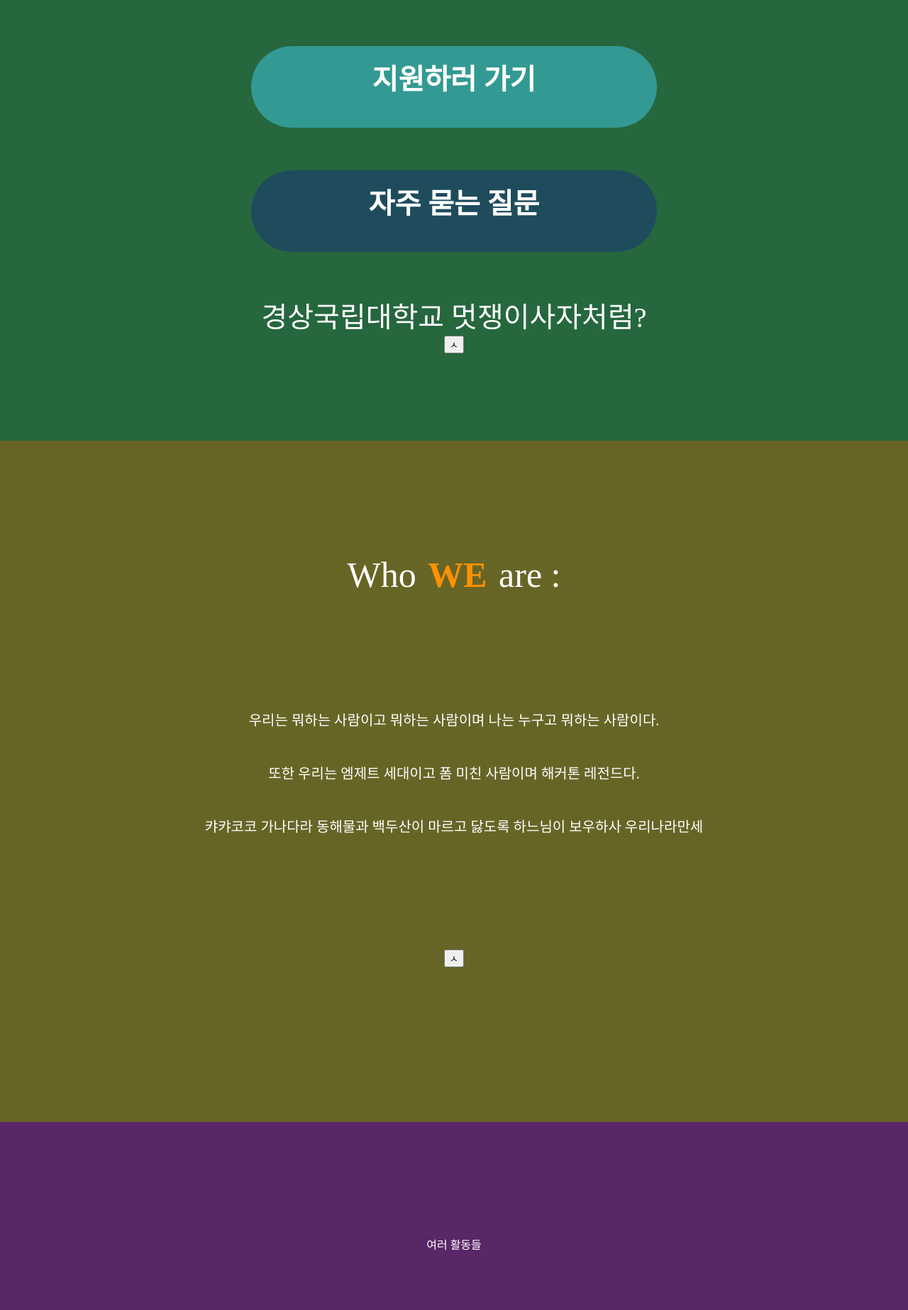
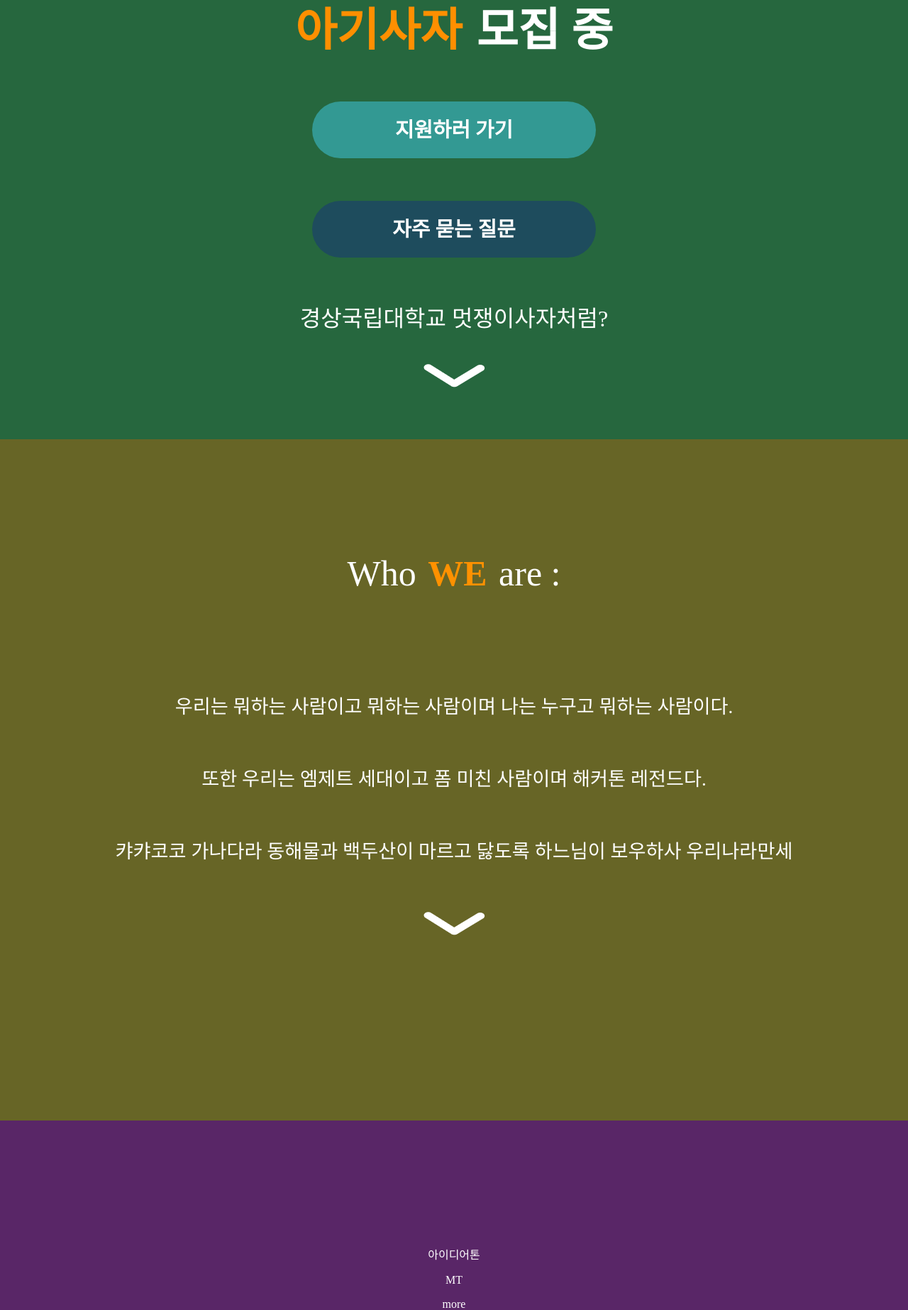
Before and after one commit to MinChoi0129/GNU_LikeLion, a Django app: page /main_test/ in a window 1280 px wide. Shown: the part 1319-3165 px from the top of the page at 71% size. Run offline with Django 4.2, Linux system fonts and the light colour scheme.

Commit message:
Fix: px to rem

```diff
--- a/static/css/main_test.css
+++ b/static/css/main_test.css
@@ -1,15 +1,24 @@
 /* 헤더 */
 header {
   background-color: rgb(15, 104, 74);
-  height: 60px;
+  height: 3.6rem;
 }
 footer {
   background-color: rgb(218, 255, 243);
-  height: 592px;
+  height: 15rem;
   text-align: center;
   color: black;
 }
 
+.arrow_btn {
+  background-color: rgba(0, 0, 0, 0);
+  border-color: rgba(0, 0, 0, 0);
+}
+
+html,
+body {
+  scroll-behavior: smooth;
+}
 /* 바디 */
 body {
   background-color: black;
@@ -26,16 +35,16 @@ body {
 }
 .likelion_eng {
   font-weight: 1000;
-  font-size: 108px;
+  font-size: 6.75rem;
   color: rgba(255, 254, 234, 1);
 }
 .likelion_kor {
   font-weight: 400;
-  font-size: 108px;
+  font-size: 6.75rem;
 }
 .gnu_kor {
   font-weight: 300;
-  font-size: 70px;
+  font-size: 4.375rem;
   color: rgba(255, 255, 255, 0.54);
 }
 
@@ -49,44 +58,43 @@ body {
 }
 .twelveth_likelion {
   text-decoration: underline;
-  font-size: 64px;
+  font-size: 4rem;
+  margin-top: 5rem;
 }
 .baby_lion_orange {
   font-weight: bold;
   color: rgba(255, 143, 0, 1);
   display: inline-block;
-  font-size: 64px;
+  font-size: 4rem;
 }
 .baby_lion_white {
   font-weight: bold;
-  font-size: 64px;
+  font-size: 4rem;
   display: inline-block;
 }
 .goto_submit_resume {
-  border-radius: 127px;
+  border-radius: 8rem;
   background-color: rgba(61, 187, 203, 0.6);
-  width: 572px;
-  height: 100px;
-  font-size: 40px;
+  width: 25rem;
+  height: 5rem;
+  font-size: 1.8rem;
   font-weight: bold;
   margin: 60px auto;
-  padding-top: 15px;
-  padding-bottom: -15px;
+  line-height: 5rem;
 }
 .goto_faq {
-  border-radius: 127px;
+  border-radius: 8rem;
   background-color: rgba(30, 76, 93, 1);
-  width: 572px;
-  height: 100px;
-  font-size: 40px;
+  width: 25rem;
+  height: 5rem;
+  font-size: 1.8rem;
   font-weight: bold;
   margin: 60px auto;
-  padding-top: 15px;
-  padding-bottom: -15px;
+  line-height: 5rem;
 }
 .likelion_question {
   font-family: "Pretendard";
-  font-size: 40px;
+  font-size: 2rem;
 }
 
 /* 섹션3 */
@@ -98,17 +106,18 @@ body {
   background-color: rgb(103, 101, 38);
 }
 .text_box {
-  margin: 20vh auto;
-  font-size: 20px;
+  padding-top: 17vh;
+  padding-bottom: 3vh;
+  font-size: 1.7rem;
 }
 .who_we_are_orange {
-  font-size: 50px;
+  font-size: 3.125rem;
   font-weight: 900;
   color: rgba(255, 145, 0, 1);
   display: inline-block;
 }
 .who_we_are_white {
-  font-size: 50px;
+  font-size: 3.125rem;
   display: inline-block;
 }
 
@@ -124,15 +133,15 @@ body {
 /* footer */
 .about {
   font-family: "Pretendard";
-  font-size: 50px;
-  padding: 150px;
+  font-size: 3.125rem;
+  padding: 1.56rem;
 }
 .about_link {
   font-family: "Pretendard";
   display: inline-block;
-  margin: 15px;
+  margin: 1rem;
 }
 .about_link > img {
   border-radius: 50%;
-  width: 64px;
+  width: 2rem;
 }
--- a/templates/main_test.html
+++ b/templates/main_test.html
@@ -27,19 +27,26 @@
       <div class="likelion_eng">LIKELION</div>
       <div class="likelion_kor">멋쟁이사자처럼</div>
       <div class="gnu_kor">경상국립대학교</div>
-      <a href="#level2"><button>ㅅ</button></a>
+      <a class="bounce" href="#level2"
+        ><button class="arrow_btn">
+          <img src="{% static 'image/arrow.png' %}" /></button
+      ></a>
     </div>
 
     <a name="level2"></a>
     <div class="recruit">
       <div></div>
-      <div class="twelveth_likelion">세모 12th 멋쟁이사자처럼</div>
+      <div></div>
+      <div class="twelveth_likelion">12th 멋쟁이사자처럼</div>
       <div class="baby_lion_orange">아기사자&nbsp;</div>
       <div class="baby_lion_white">모집 중</div>
       <div class="goto_submit_resume">지원하러 가기</div>
       <div class="goto_faq">자주 묻는 질문</div>
       <div class="likelion_question">경상국립대학교 멋쟁이사자처럼?</div>
-      <a href="#level3"><button>ㅅ</button></a>
+      <a class="bounce" href="#level3"
+        ><button class="arrow_btn">
+          <img src="{% static 'image/arrow.png' %}" /></button
+      ></a>
     </div>
 
     <a name="level3"></a>
@@ -47,7 +54,6 @@
       <div class="who_we_are_white">Who&nbsp;</div>
       <div class="who_we_are_orange">WE&nbsp;</div>
       <div class="who_we_are_white">are :</div>
-
       <div class="text_box">
         <div>
           우리는 뭐하는 사람이고 뭐하는 사람이며 나는 누구고 뭐하는 사람이다.
@@ -60,11 +66,53 @@
           우리나라만세
         </div>
       </div>
-      <a href="#level4"><button>ㅅ</button></a>
+      <a class="bounce" href="#level4"
+        ><button class="arrow_btn">
+          <img src="{% static 'image/arrow.png' %}" /></button
+      ></a>
     </div>
 
     <a name="level4"></a>
-    <div class="activities">여러 활동들</div>
+    <div class="activities">
+      <div class="dropdownContainer">
+        <div class="ideathon">
+          <p class="dropdown">아이디어톤</p>
+          <div class="dropContent">
+            <div></div>
+            <div></div>
+            <div></div>
+            <div class="more"></div>
+          </div>
+        </div>
+        <div class="MT">
+          <p class="dropdown">MT</p>
+          <div class="dropContent">
+            <div></div>
+            <div></div>
+            <div></div>
+            <div class="more">more</div>
+          </div>
+        </div>
+        <div class="hackathon">
+          <p class="dropdown">해커톤</p>
+          <div class="dropContent">
+            <div></div>
+            <div></div>
+            <div></div>
+            <div class="more">more</div>
+          </div>
+        </div>
+        <div class="session">
+          <p class="dropdown">세션</p>
+          <div class="dropContent">
+            <div></div>
+            <div></div>
+            <div></div>
+            <div class="more">more</div>
+          </div>
+        </div>
+      </div>
+    </div>
   </body>
 
   <footer>
```
Also changed, not shown: static/image/arrow.png (added).
